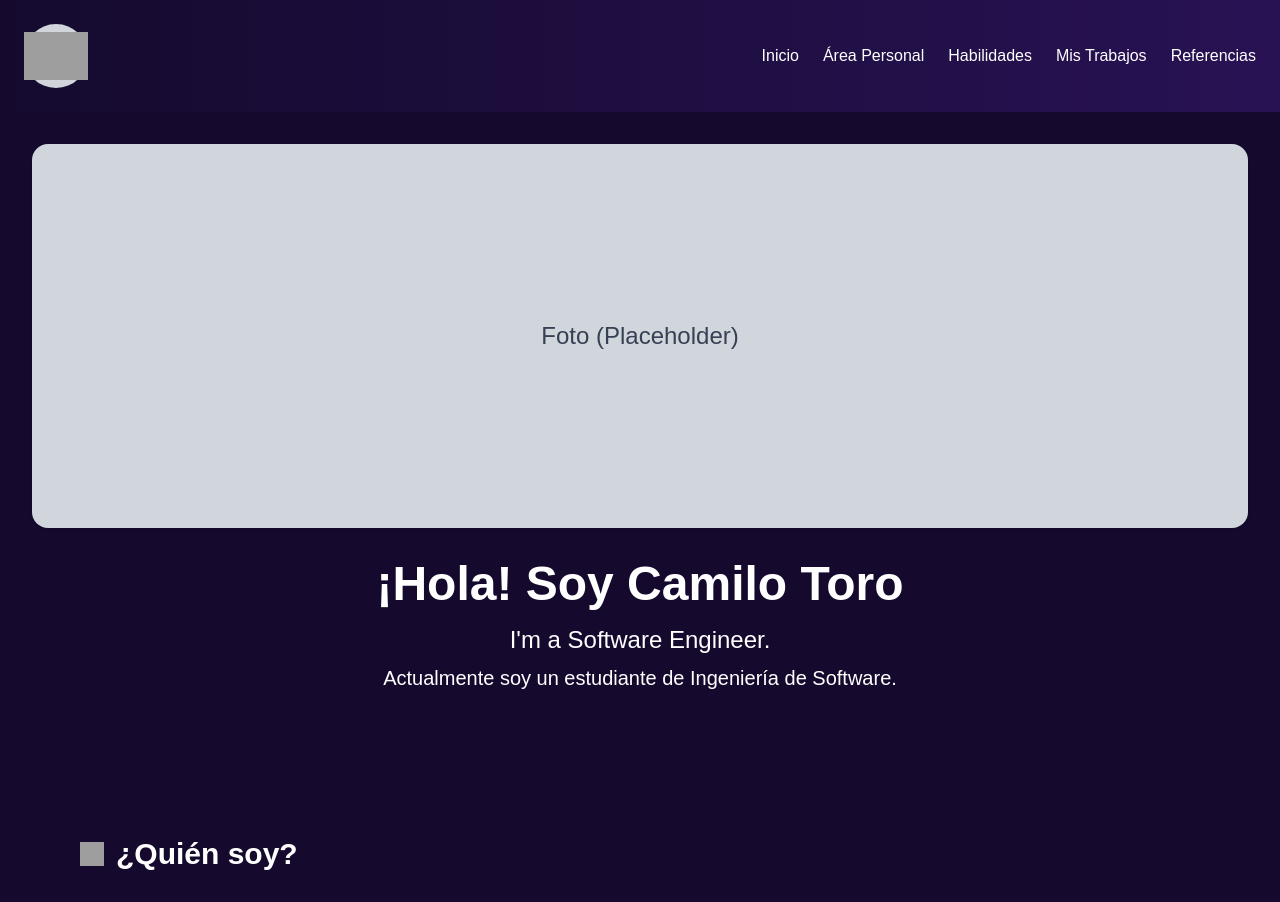
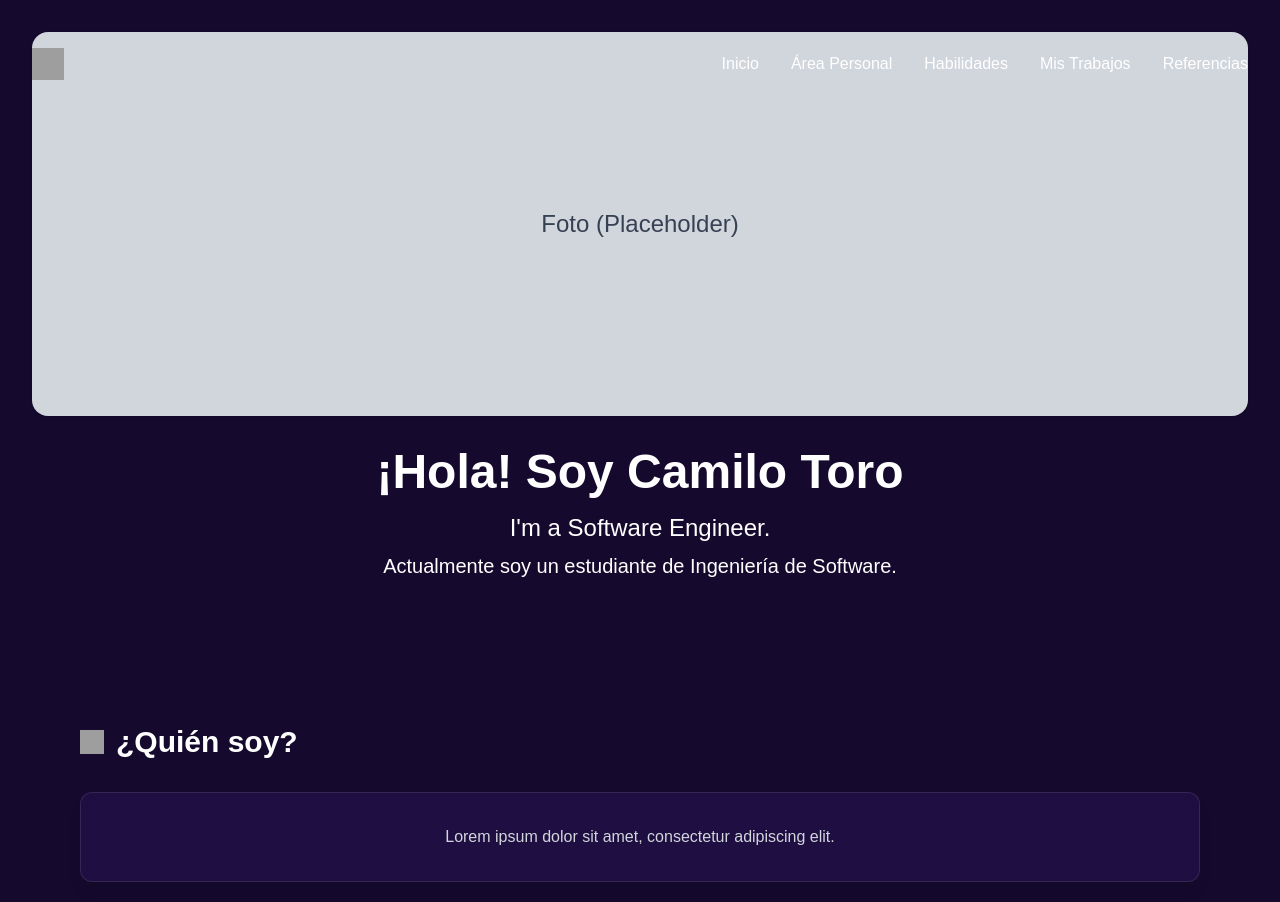
Before and after one commit to CamiloToroUCC/Portafolio-2025, a Next.js app: page / in a window 1280 px wide. Shown: the top 902 px of the page. Built offline with nearby package versions, Linux system fonts and the light colour scheme; grey boxes are pictures that could not be loaded.

Commit message:
Se crea una Navbar como componente , afuera del Layout y que tiene nuevas funcionalidades como llevar a la seccion si se clikea sobre el nombre de esta Navbar

```diff
--- a/src/app/layout.tsx
+++ b/src/app/layout.tsx
@@ -1,5 +1,5 @@
 import type { Metadata } from "next";
-import Link from "next/link";
+import Navbar from "../components/Navbar";
 import Footer from "../components/Footer";
 import "./globals.css";
 
@@ -12,32 +12,7 @@ export default function RootLayout({ children }: { children: React.ReactNode })
   return (
     <html lang="es">
       <body className="flex flex-col min-h-screen bg-[var(--background)]">
-        <header className="bg-gradient-to-r from-[var(--background)] to-[var(--card)] py-6">
-          <div className="max-w-7xl mx-auto flex items-center justify-between px-6">
-            <Link href="/" className="w-16 h-16 bg-gray-300 rounded-full flex items-center justify-center">
-              <img src="/logo.png" alt="Logo" className="w-full h-full object-contain" />
-            </Link>
-            <nav>
-              <ul className="flex space-x-6">
-                <li>
-                  <Link href="/" className="nav-link">Inicio</Link>
-                </li>
-                <li>
-                  <Link href="/area-personal" className="nav-link">Área Personal</Link>
-                </li>
-                <li>
-                  <Link href="/habilidades" className="nav-link">Habilidades</Link>
-                </li>
-                <li>
-                  <Link href="/mis-trabajos" className="nav-link">Mis Trabajos</Link>
-                </li>
-                <li>
-                  <Link href="/referencias" className="nav-link">Referencias</Link>
-                </li>
-              </ul>
-            </nav>
-          </div>
-        </header>
+        <Navbar />
         <main className="flex-1">{children}</main>
         <Footer />
       </body>
--- a/src/app/page.tsx
+++ b/src/app/page.tsx
@@ -8,39 +8,30 @@ import Contact from "../components/Contact";
 export default function Home() {
   return (
     <main className="container mx-auto px-4 py-8 space-y-12">
-      {/* Sección introductoria: Foto (Placeholder) y Bienvenida */}
-      <section className="w-full text-center">
+      <section id="home" className="w-full text-center">
         <div className="w-full h-96 bg-gray-300 flex items-center justify-center rounded-2xl shadow mb-8">
           <span className="text-gray-700 text-2xl">Foto (Placeholder)</span>
         </div>
         <h1 className="text-5xl font-bold text-white">¡Hola! Soy Camilo Toro</h1>
         <p className="mt-4 text-2xl text-white">I&apos;m a Software Engineer.</p>
-        <p className="mt-2 text-xl text-white">
-          Actualmente soy un estudiante de Ingeniería de Software.
-        </p>
+        <p className="mt-2 text-xl text-white">Actualmente soy un estudiante de Ingeniería de Software.</p>
       </section>
-      {/* ¿Quién soy? */}
-      <section className="w-full">
+      <section id="about" className="w-full">
         <About />
       </section>
-      {/* ¿Qué tecnologías? */}
-      <section className="w-full">
+      <section id="skills" className="w-full">
         <Skills />
       </section>
-      {/* Mis Trabajos */}
-      <section className="w-full">
+      <section id="works" className="w-full">
         <Works />
       </section>
-      {/* Referencias */}
-      <section className="w-full">
+      <section id="references" className="w-full">
         <References />
       </section>
-      {/* ¿De dónde soy? */}
-      <section className="w-full">
+      <section id="map" className="w-full">
         <LocationMap />
       </section>
-      {/* Contact */}
-      <section className="w-full">
+      <section id="contact" className="w-full">
         <Contact />
       </section>
     </main>
--- a/src/components/About.tsx
+++ b/src/components/About.tsx
@@ -1,15 +1,13 @@
 export default function About() {
   return (
-    <section id="about" className="bg-[#150a2e] text-white py-16 px-4">
+    <section className="bg-[#150a2e] text-white py-16 px-4">
       <div className="container mx-auto">
         <div className="flex items-center gap-3 mb-8 animate-fade-in">
           <img src="/placeholder-user.png" alt="User Icon" className="w-6 h-6" />
           <h2 className="text-3xl font-bold">¿Quién soy?</h2>
         </div>
         <div className="card-glass p-8 animate-fade-in">
-          <p className="text-gray-300">
-            Lorem ipsum dolor sit amet, consectetur adipiscing elit. (Placeholder – Reemplaza con tu contenido real)
-          </p>
+          <p className="text-gray-300">Lorem ipsum dolor sit amet, consectetur adipiscing elit.</p>
         </div>
       </div>
     </section>
--- a/src/components/Footer.tsx
+++ b/src/components/Footer.tsx
@@ -1,18 +1,11 @@
 export default function Footer() {
   return (
-    <footer className="bg-[var(--background)] border-t border-white/10 py-4">
-      <div className="container flex flex-col md:flex-row justify-between items-center px-4">
-        <a href="#home" className="text-2xl font-bold">
+    <footer className="bg-[#150a2e] border-t border-white/10 py-4">
+      <div className="container mx-auto flex flex-col md:flex-row justify-between items-center px-4">
+        <div className="mb-2 md:mb-0">
           <img src="/placeholder-logo.png" alt="Logo" className="w-8 h-8" />
-        </a>
-        <nav className="flex gap-4">
-          <a href="#home" className="text-sm text-gray-400 hover:text-white transition-colors">Inicio</a>
-          <a href="#about" className="text-sm text-gray-400 hover:text-white transition-colors">Acerca</a>
-          <a href="#skills" className="text-sm text-gray-400 hover:text-white transition-colors">Habilidades</a>
-        </nav>
-        <p className="mt-4 text-center text-sm text-gray-400 md:mt-0">
-          © {new Date().getFullYear()} - Todos los derechos reservados
-        </p>
+        </div>
+        <p className="text-sm text-gray-400">© {new Date().getFullYear()} Camilo Toro. Todos los derechos reservados.</p>
       </div>
     </footer>
   );
--- a/src/components/Icons.tsx
+++ b/src/components/Icons.tsx
@@ -1,6 +1,6 @@
 import React from "react";
 
-interface IconProps extends React.ImgHTMLAttributes<HTMLImageElement> {
+export interface IconProps extends React.ImgHTMLAttributes<HTMLImageElement> {
   size?: number;
 }
 
--- /dev/null
+++ b/src/components/Navbar.tsx
@@ -0,0 +1,56 @@
+"use client";
+
+import { useState, useEffect } from "react";
+import { MenuIcon, XIcon } from "../components/Icons";
+
+const navItems = [
+  { name: "Inicio", href: "#home" },
+  { name: "Área Personal", href: "#about" },
+  { name: "Habilidades", href: "#skills" },
+  { name: "Mis Trabajos", href: "#works" },
+  { name: "Referencias", href: "#references" },
+];
+
+export default function Navbar() {
+  const [scrolled, setScrolled] = useState(false);
+  const [mobileMenuOpen, setMobileMenuOpen] = useState(false);
+
+  useEffect(() => {
+    const handleScroll = () => setScrolled(window.scrollY > 10);
+    window.addEventListener("scroll", handleScroll);
+    return () => window.removeEventListener("scroll", handleScroll);
+  }, []);
+
+  return (
+    <header className={`fixed w-full top-0 z-50 transition-all duration-300 ${scrolled ? "py-2 bg-[#150a2e]/90 backdrop-blur-md shadow-lg" : "py-4 bg-transparent"}`}>
+      <div className="container flex justify-between items-center px-4">
+        <a href="#home" className="text-2xl font-bold">
+          <img src="/placeholder-logo.png" alt="Logo" className="w-8 h-8" />
+        </a>
+        <nav className="hidden md:flex gap-8">
+          {navItems.map((item) => (
+            <a key={item.name} href={item.href} className="nav-link font-medium">
+              {item.name}
+            </a>
+          ))}
+        </nav>
+        <button className="md:hidden text-white" onClick={() => setMobileMenuOpen(!mobileMenuOpen)}>
+          {mobileMenuOpen ? <XIcon size={24} /> : <MenuIcon size={24} />}
+        </button>
+      </div>
+      {mobileMenuOpen && (
+        <div className="md:hidden bg-[#150a2e] text-white backdrop-blur-md shadow-lg">
+          <div className="container px-4 py-4">
+            <nav className="flex flex-col gap-4">
+              {navItems.map((item) => (
+                <a key={item.name} href={item.href} onClick={() => setMobileMenuOpen(false)} className="py-2 px-4 hover:bg-white/10 rounded transition-colors">
+                  {item.name}
+                </a>
+              ))}
+            </nav>
+          </div>
+        </div>
+      )}
+    </header>
+  );
+}
--- a/src/components/References.tsx
+++ b/src/components/References.tsx
@@ -10,44 +10,16 @@ type Reference = {
 
 export default function References() {
   const references: Reference[] = [
-    {
-      id: 1,
-      name: "Referencia 1 (Placeholder)",
-      position: "Cargo (Placeholder)",
-      company: "Empresa (Placeholder)",
-      text: "Lorem ipsum dolor sit amet, consectetur adipiscing elit. (Placeholder)",
-    },
-    {
-      id: 2,
-      name: "Referencia 2 (Placeholder)",
-      position: "Cargo (Placeholder)",
-      company: "Empresa (Placeholder)",
-      text: "Lorem ipsum dolor sit amet, consectetur adipiscing elit. (Placeholder)",
-    },
-    {
-      id: 3,
-      name: "Referencia 3 (Placeholder)",
-      position: "Cargo (Placeholder)",
-      company: "Empresa (Placeholder)",
-      text: "Lorem ipsum dolor sit amet, consectetur adipiscing elit. (Placeholder)",
-    },
+    { id: 1, name: "Referencia 1 (Placeholder)", position: "Cargo (Placeholder)", company: "Empresa (Placeholder)", text: "Lorem ipsum dolor sit amet, consectetur adipiscing elit. (Placeholder)" },
+    { id: 2, name: "Referencia 2 (Placeholder)", position: "Cargo (Placeholder)", company: "Empresa (Placeholder)", text: "Lorem ipsum dolor sit amet, consectetur adipiscing elit. (Placeholder)" },
+    { id: 3, name: "Referencia 3 (Placeholder)", position: "Cargo (Placeholder)", company: "Empresa (Placeholder)", text: "Lorem ipsum dolor sit amet, consectetur adipiscing elit. (Placeholder)" },
   ];
 
   return (
-    <section
-      id="references"
-      className="py-16 px-4"
-      style={{ background: "radial-gradient(ellipse at bottom, #281254, #150a2e)" }}
-    >
+    <section id="references" className="py-16 px-4" style={{ background: "radial-gradient(ellipse at bottom, #281254, #150a2e)" }}>
       <div className="container mx-auto">
         <div className="flex items-center gap-3 mb-8 animate-fade-in">
-          <img
-            src="/placeholder-star.png"
-            alt="Star Icon"
-            width={24}
-            height={24}
-            className="w-6 h-6"
-          />
+          <img src="/placeholder-star.png" alt="Star Icon" width={24} height={24} className="w-6 h-6" />
           <h2 className="text-3xl font-bold text-white">Referencias</h2>
         </div>
         <div className="grid gap-6 md:grid-cols-2">
@@ -56,26 +28,15 @@ export default function References() {
               <div className="flex items-center gap-2 mb-4">
                 <div className="flex">
                   {[...Array(5)].map((_, i) => (
-                    <img
-                      key={i}
-                      src="/placeholder-star.png"
-                      alt="Star Icon"
-                      width={16}
-                      height={16}
-                      className="w-4 h-4"
-                    />
+                    <img key={i} src="/placeholder-star.png" alt="Star Icon" width={16} height={16} className="w-4 h-4" />
                   ))}
                 </div>
                 <span className="text-sm text-gray-300">5.0</span>
               </div>
-              <p className="mb-6 text-sm italic text-gray-300">
-                &quot;{ref.text}&quot;
-              </p>
+              <p className="mb-6 text-sm italic text-gray-300">&quot;{ref.text}&quot;</p>
               <div>
                 <h4 className="font-semibold text-white">{ref.name}</h4>
-                <p className="text-sm text-purple-300">
-                  {ref.position} &middot; {ref.company}
-                </p>
+                <p className="text-sm text-purple-300">{ref.position} &middot; {ref.company}</p>
               </div>
             </div>
           ))}
```
Also changed, not shown: src/components/Contact.tsx (+5 -22 lines), src/components/LocationMap.tsx (+1 -6 lines), src/components/Skills.tsx (+4 -16 lines), src/components/Works.tsx (+14 -44 lines).
